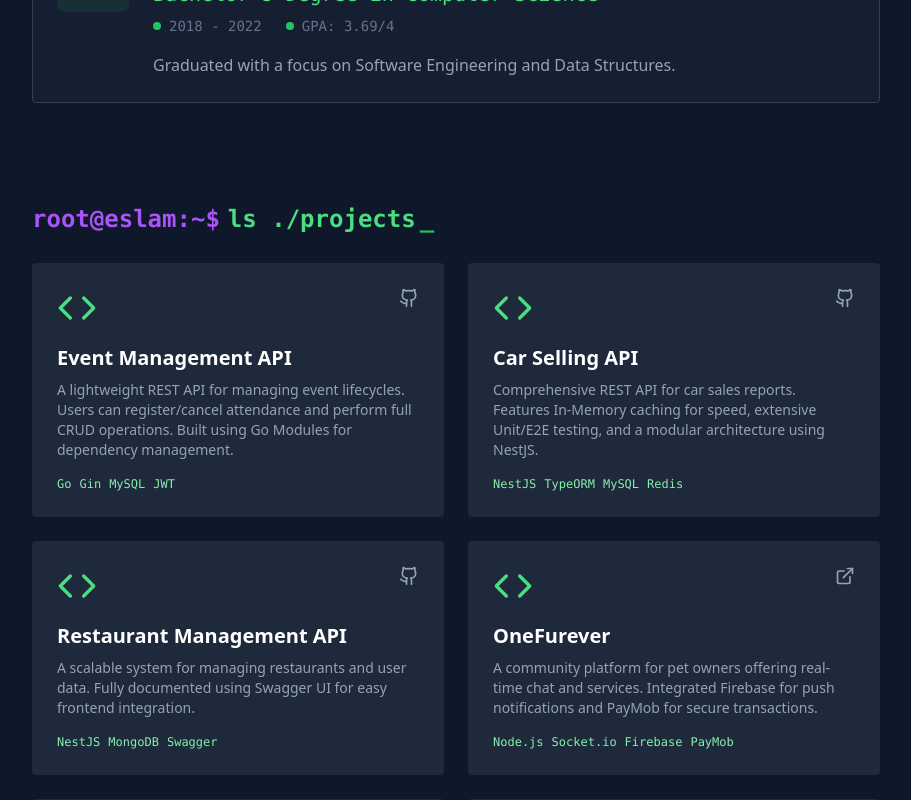
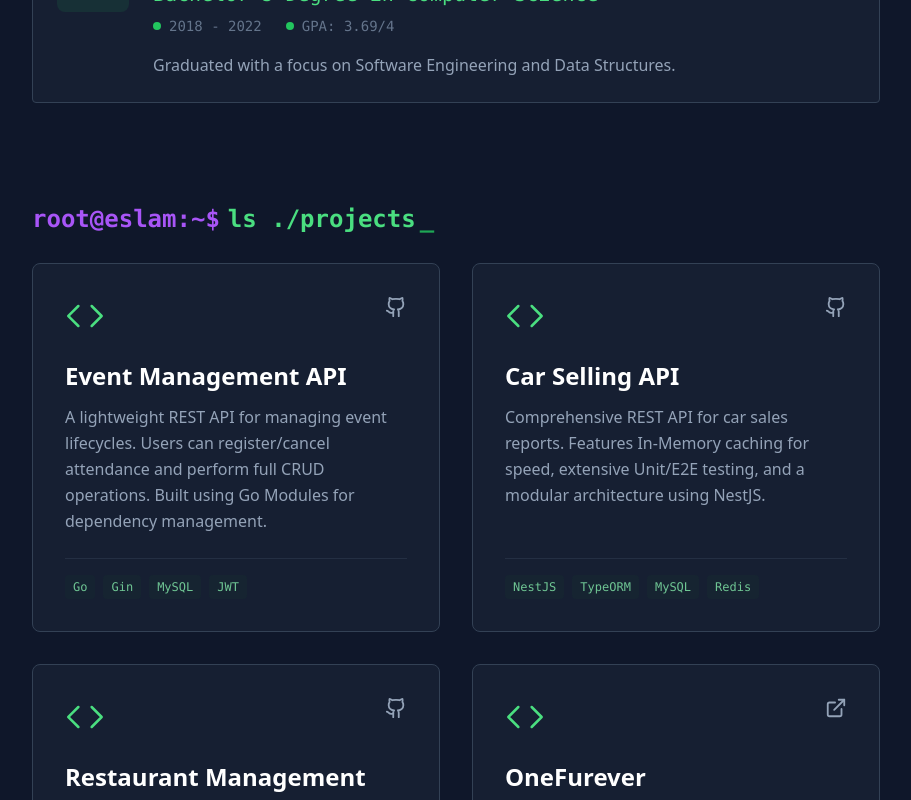
Before and after one commit to Eslam-Amin/Portfolio, a React (Create React App) app: page / in a window 1280 px wide. Shown: the part 2000-2800 px from the top of the page, without its empty margins (184-1095 px from the left). Built offline with nearby package versions, Linux system fonts and the light colour scheme.

Commit message:
Updated Project section icon

```diff
--- a/src/App.js
+++ b/src/App.js
@@ -282,48 +282,60 @@ function App() {
         {/* Projects Section */}
         <section id="projects" className="mb-24">
           <SectionTitle>ls ./projects</SectionTitle>
-          <div className="grid grid-cols-1 md:grid-cols-2 gap-6">
+
+          <div className="grid grid-cols-1 md:grid-cols-2 gap-8">
             {projects.map((project, idx) => (
               <div
                 key={idx}
-                className="group bg-slate-800 p-6 rounded hover:-translate-y-2 transition duration-300 border border-transparent hover:border-green-500/30"
+                className="group bg-slate-800/50 p-8 rounded-lg hover:-translate-y-2 transition duration-300 border border-slate-700 hover:border-green-500/30 flex flex-col"
               >
-                <div className="flex justify-between items-start mb-4">
-                  <div className="text-green-400">
-                    <Code size={40} />
+                {/* 1. Header: Icon & Links */}
+                <div className="flex justify-between items-start mb-6">
+                  <div className="text-green-400 group-hover:text-green-300 transition">
+                    <Code size={40} strokeWidth={1.5} />
                   </div>
+
                   <div className="flex gap-4 text-slate-400">
-                    {/* GitHub Link */}
                     {project.github && (
                       <a
                         href={project.github}
                         target="_blank"
                         rel="noopener noreferrer"
-                        className="hover:text-green-400"
+                        className="hover:text-green-400 transition"
                       >
-                        <Github size={20} />
+                        <Github size={22} />
                       </a>
                     )}
-                    {/* Live Demo Link */}
                     {project.link && (
                       <a
                         href={project.link}
                         target="_blank"
                         rel="noopener noreferrer"
-                        className="hover:text-green-400"
+                        className="hover:text-green-400 transition"
                       >
-                        <ExternalLink size={20} />
+                        <ExternalLink size={22} />
                       </a>
                     )}
                   </div>
                 </div>
-                <h3 className="text-xl font-bold text-white mb-2 group-hover:text-green-400 transition">
+
+                {/* 2. Title */}
+                <h3 className="text-2xl font-bold text-white mb-3 group-hover:text-green-400 transition">
                   {project.title}
                 </h3>
-                <p className="text-slate-400 text-sm mb-4">{project.desc}</p>
-                <div className="flex flex-wrap gap-2 mt-auto">
+
+                {/* 3. Description */}
+                <p className="text-slate-400 leading-relaxed mb-6">
+                  {project.desc}
+                </p>
+
+                {/* 4. Tech Stack */}
+                <div className="flex flex-wrap gap-2 mt-auto pt-4 border-t border-slate-700/50">
                   {project.tech.map((t) => (
-                    <span key={t} className="text-xs font-mono text-green-300">
+                    <span
+                      key={t}
+                      className="text-xs font-mono text-green-300/80 bg-green-900/10 px-2 py-1 rounded"
+                    >
                       {t}
                     </span>
                   ))}
```
